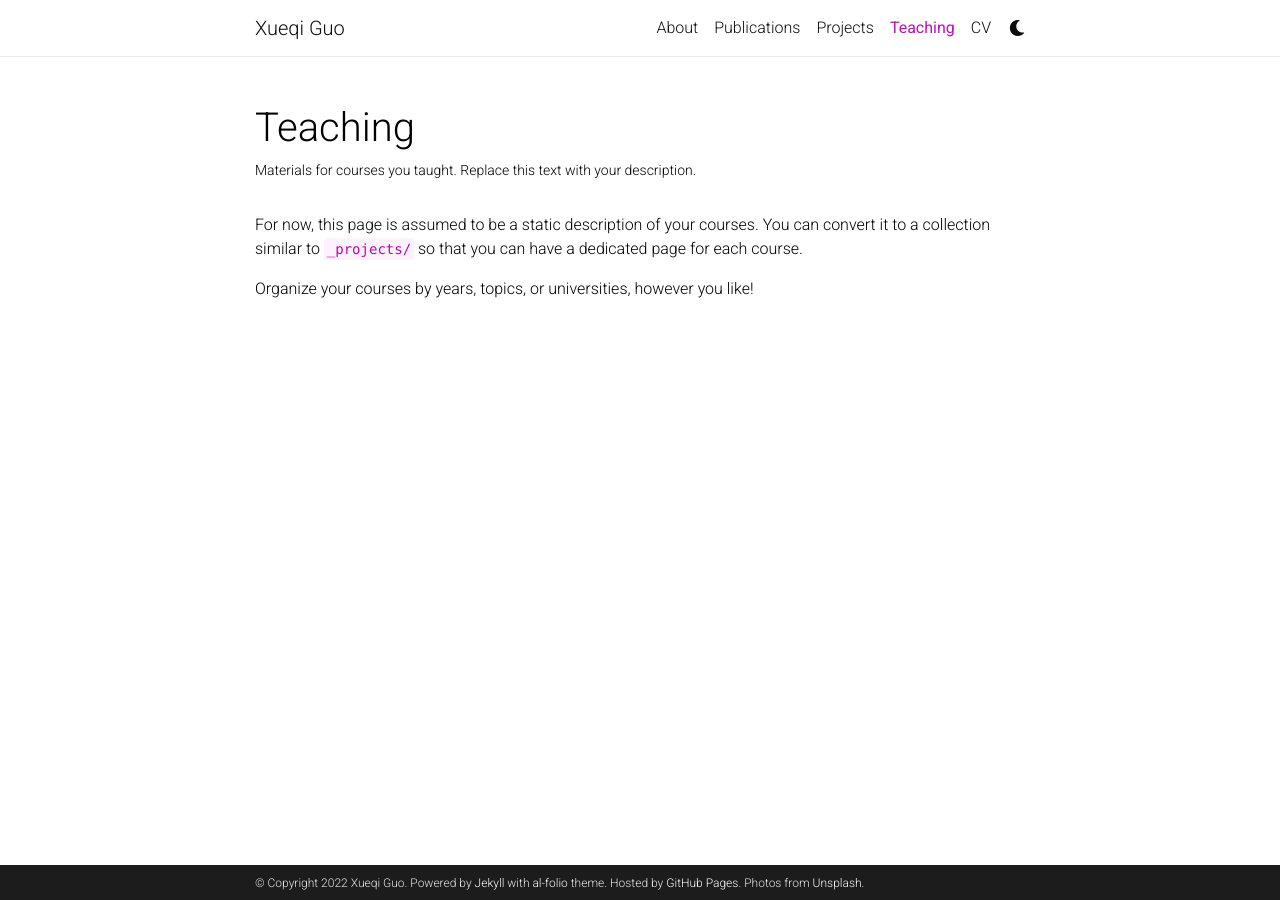
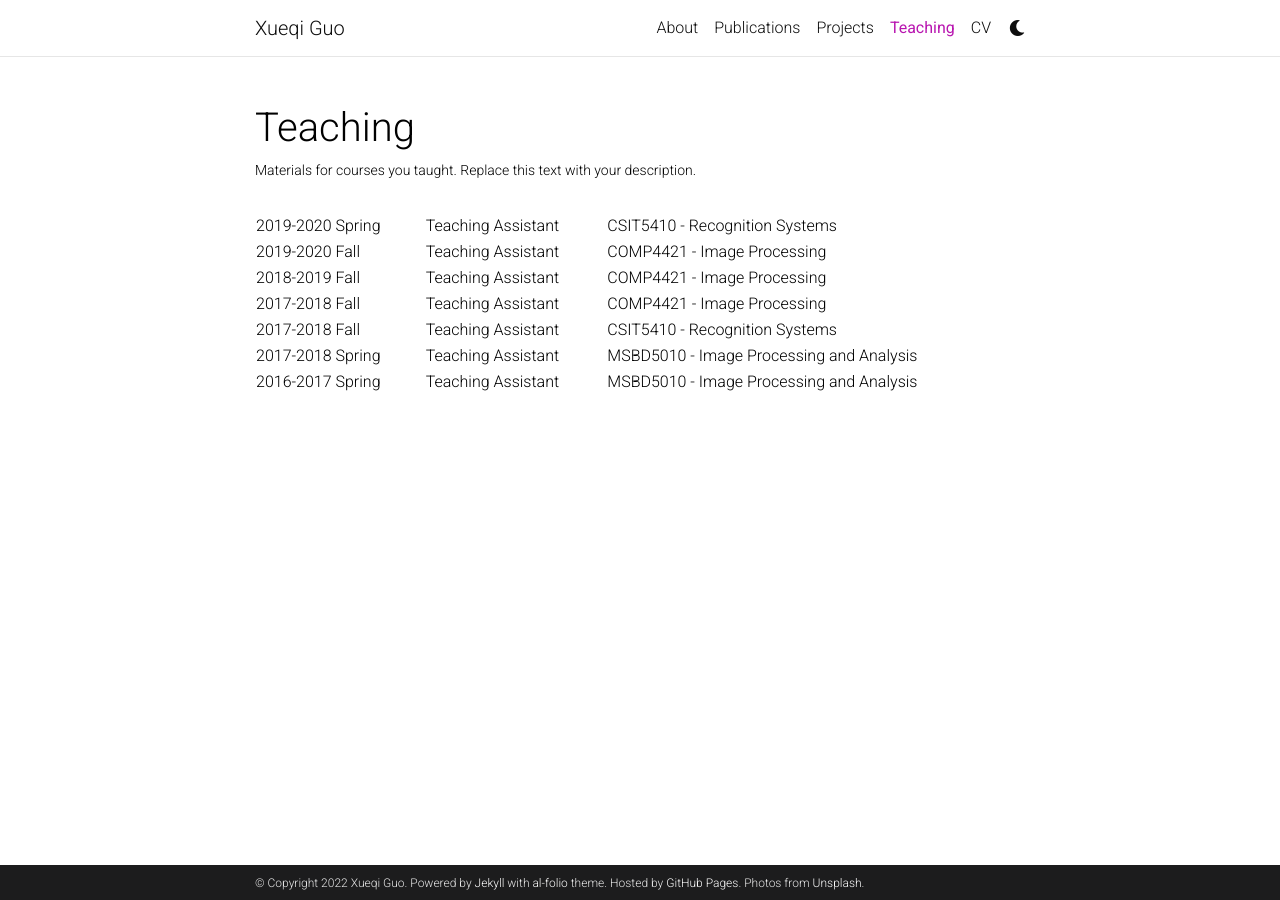
Before and after one commit to gxq1998/gxq1998.github.io, a Jekyll site: the page built from _pages/teaching.md, in a window 1280 px wide. Built offline with Jekyll 4.4.1, drawn with Linux system fonts in a browser that asks for light colours; comment, search, counter and statistics services are not loaded; a style sheet for code colours, icons or effects is not loaded.

Commit message:
Update teaching.md

```diff
--- a/_pages/teaching.md
+++ b/_pages/teaching.md
@@ -7,6 +7,28 @@ nav: true
 nav_order: 3
 ---
 
-For now, this page is assumed to be a static description of your courses. You can convert it to a collection similar to `_projects/` so that you can have a dedicated page for each course.
-
-Organize your courses by years, topics, or universities, however you like!
+<table id="tbTeaching" border="0" width="100%">
+	<tbody>
+		<tr>
+			<td>2019-2020 Spring</td><td>Teaching Assistant</td><td>CSIT5410 - Recognition Systems</td>
+		</tr>
+		<tr>
+			<td>2019-2020 Fall</td><td>Teaching Assistant</td><td>COMP4421 - Image Processing</td>
+		</tr>
+		<tr>
+			<td>2018-2019 Fall</td><td>Teaching Assistant</td><td>COMP4421 - Image Processing</td>
+		</tr>
+		<tr>
+			<td>2017-2018 Fall</td><td>Teaching Assistant</td><td>COMP4421 - Image Processing</td>
+		</tr>
+		<tr>
+			<td>2017-2018 Fall</td><td>Teaching Assistant</td><td>CSIT5410 - Recognition Systems</td>
+		</tr>
+		<tr>
+			<td>2017-2018 Spring</td><td>Teaching Assistant</td><td>MSBD5010 - Image Processing and Analysis</td>
+		</tr>
+		<tr>
+			<td>2016-2017 Spring</td><td>Teaching Assistant</td><td>MSBD5010 - Image Processing and Analysis</td>
+		</tr>
+	</tbody>
+</table>
```
